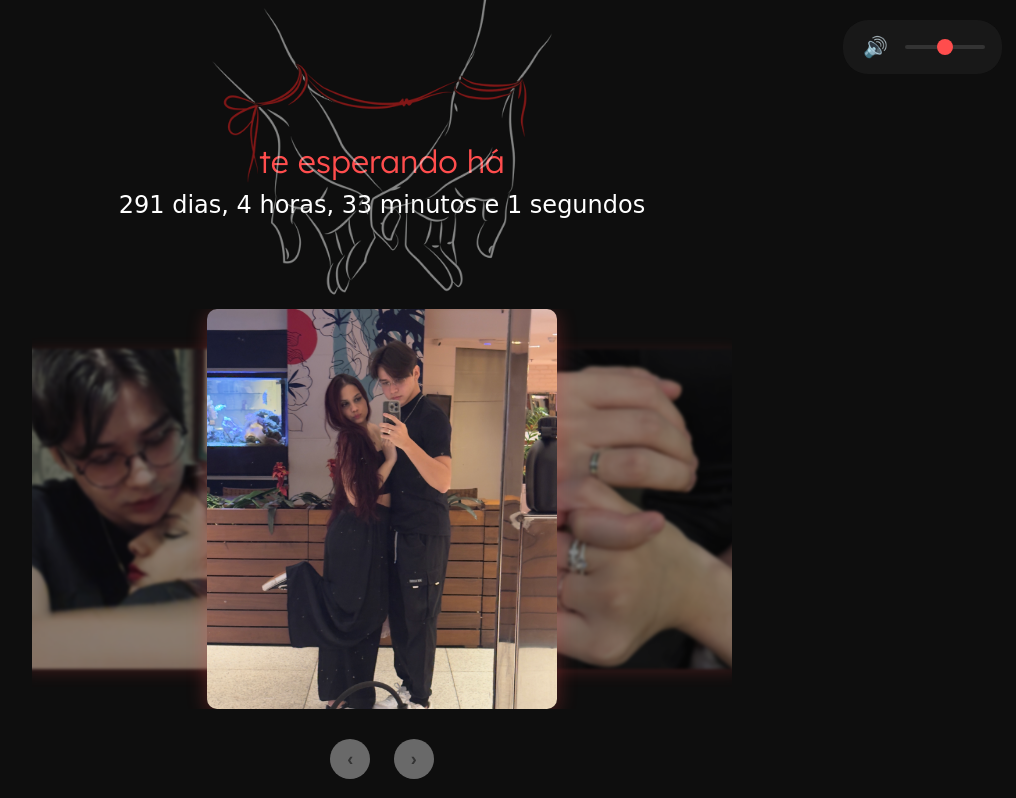
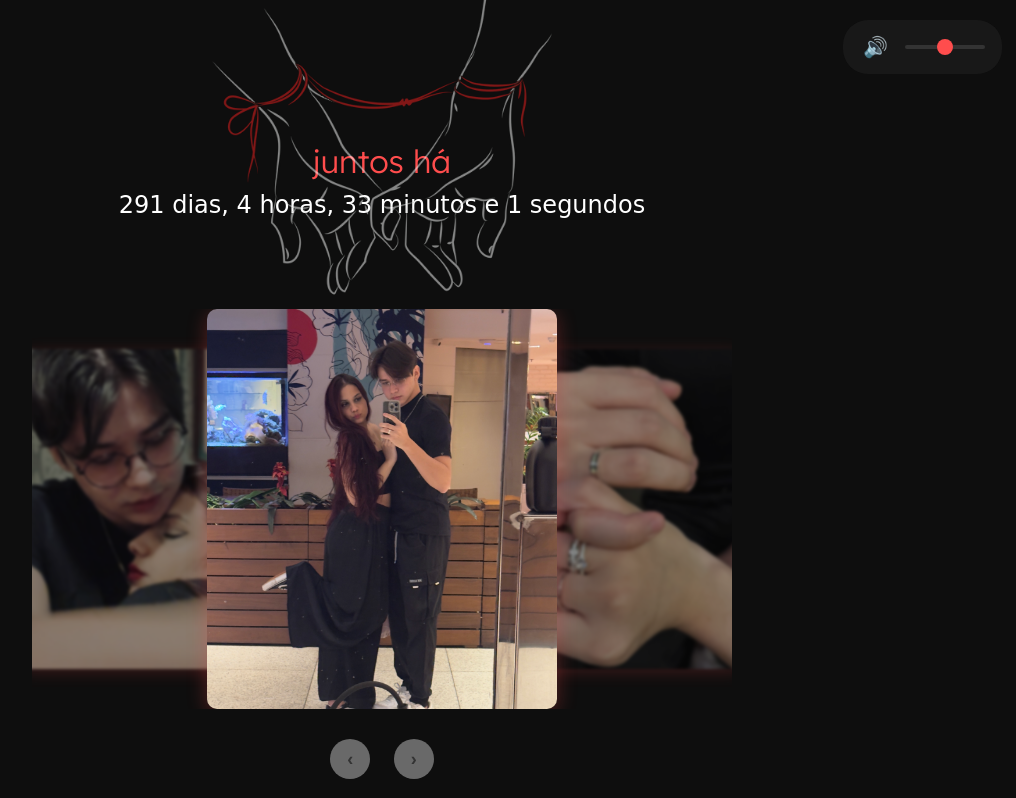
Before and after one commit to KIMperatriz/Te-Vivo, a plain HTML site: page index.html in a window 1280 px wide. Shown: the top 798 px of the page, without its empty margins (258-1274 px from the left). Drawn offline with Linux system fonts and the light colour scheme; a web font is replaced by a local one.

Commit message:
Update index.html

```diff
--- a/index.html
+++ b/index.html
@@ -314,7 +314,7 @@
   </audio>
 
   <div class="container">
-    <h1>te esperando há</h1>
+    <h1>juntos há</h1>
 
     <div class="contador-section">
       <div id="contador">carregando...</div>
```
